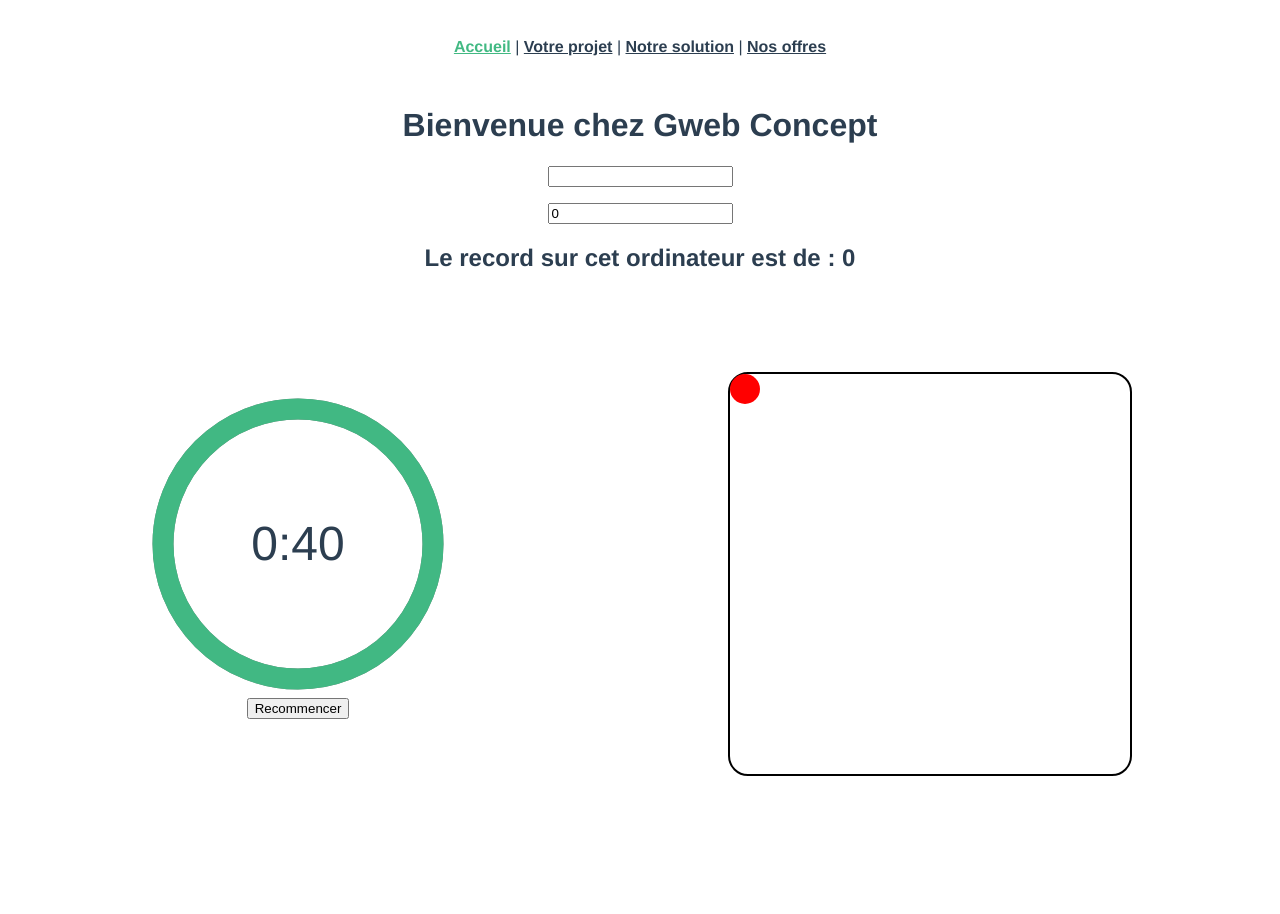
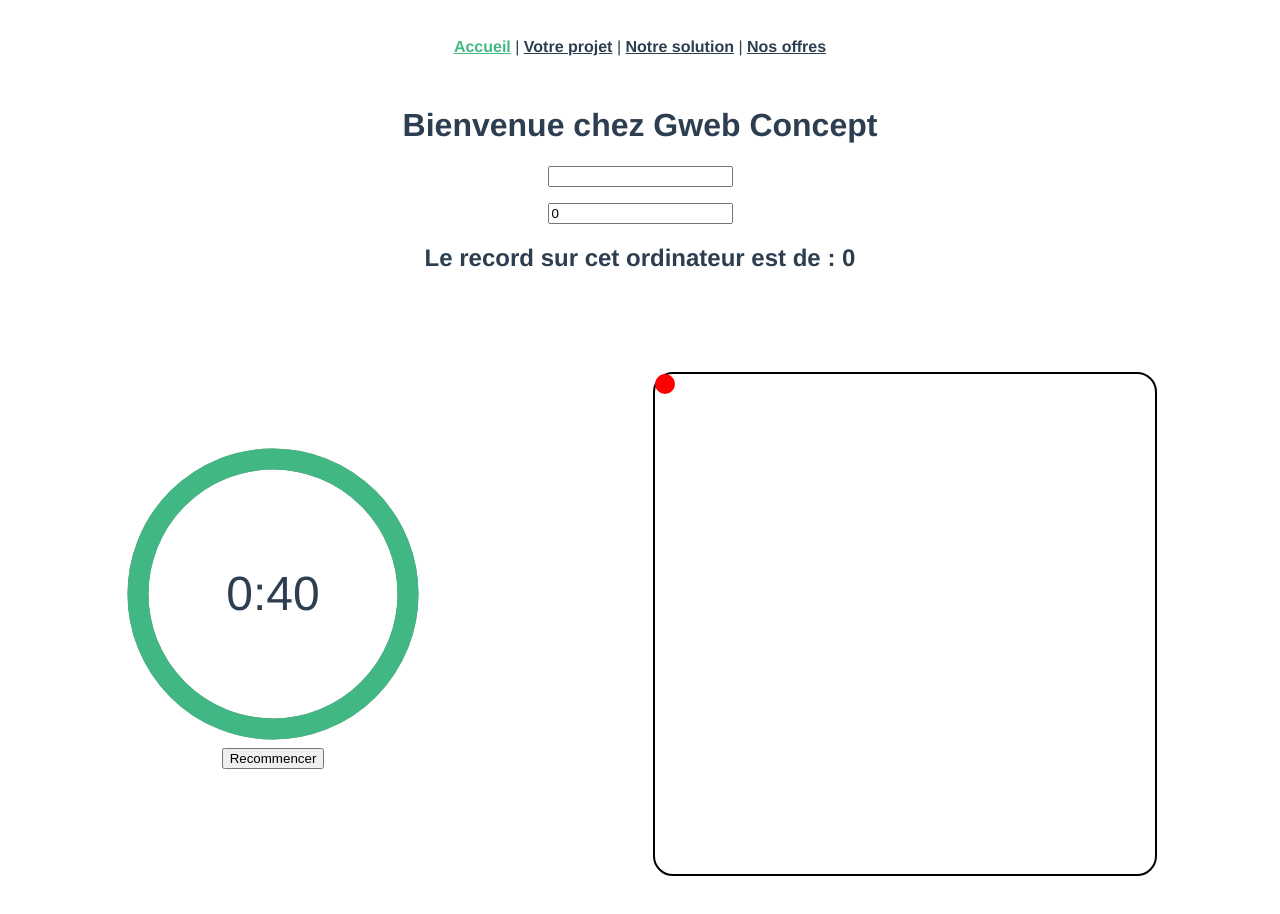
Before and after one commit to guillaumeC76/Gweb-Concept-VueJs, a Vue app: page /#/ in a window 1280 px wide. Shown: the top 914 px of the page. Before the commit the page ends 824 px from the top, so only its background shows below. Built offline with nearby package versions, Linux system fonts and the light colour scheme.

Commit message:
grandeur de la box

```diff
--- a/src/views/Accueil.vue
+++ b/src/views/Accueil.vue
@@ -203,8 +203,8 @@
 }
 
 .main {
-  width: 400px;
-  height: 400px;
+  width: 500px;
+  height: 500px;
   border: 2px solid black;
   border-radius: 20px;
   margin: 60px auto 0 auto;
@@ -214,8 +214,8 @@
 }
 
 .box {
-  width: 30px;
-  height: 30px;
+  width: 20px;
+  height: 20px;
   border-radius: 20px;
   background-color: red;
   position: absolute;
```
